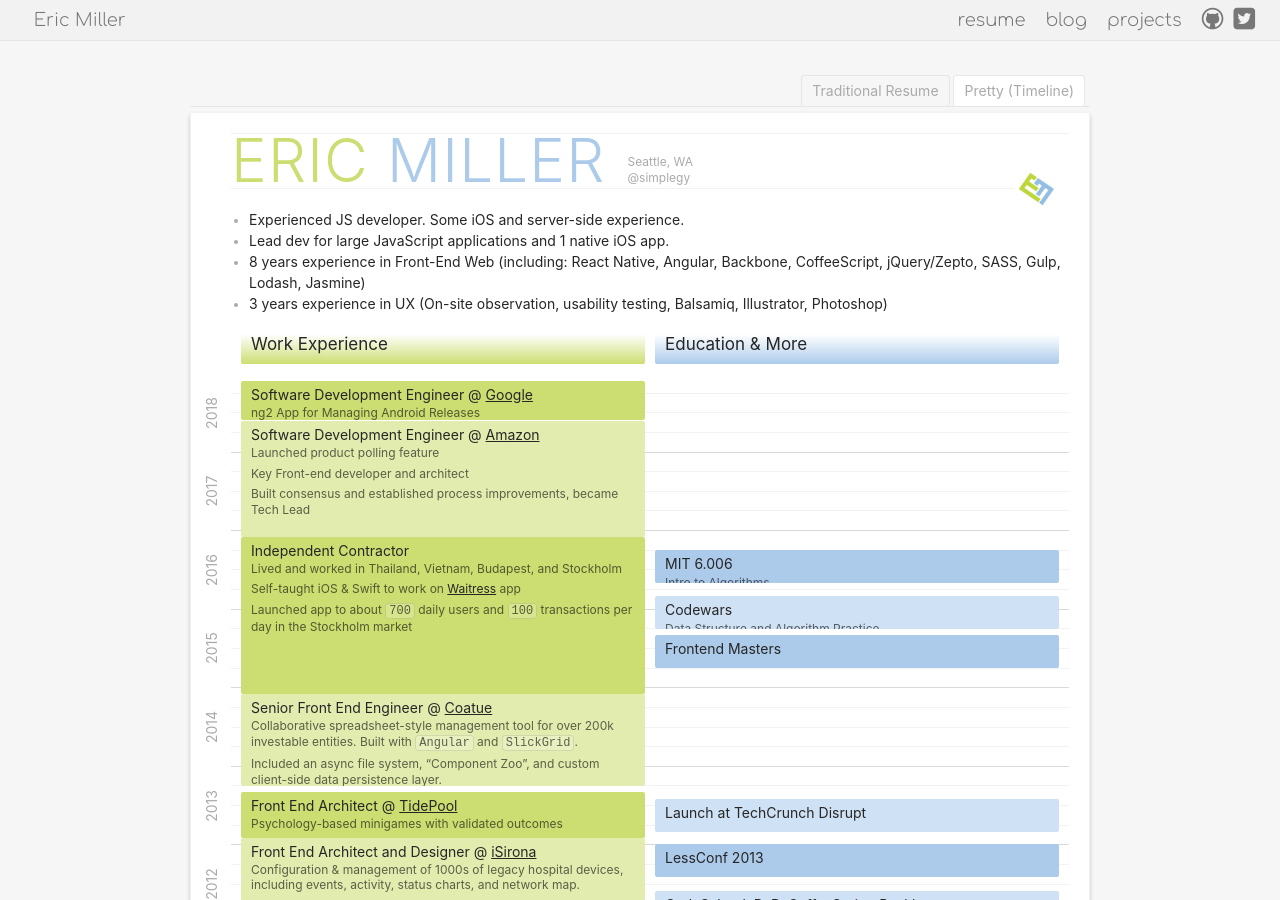
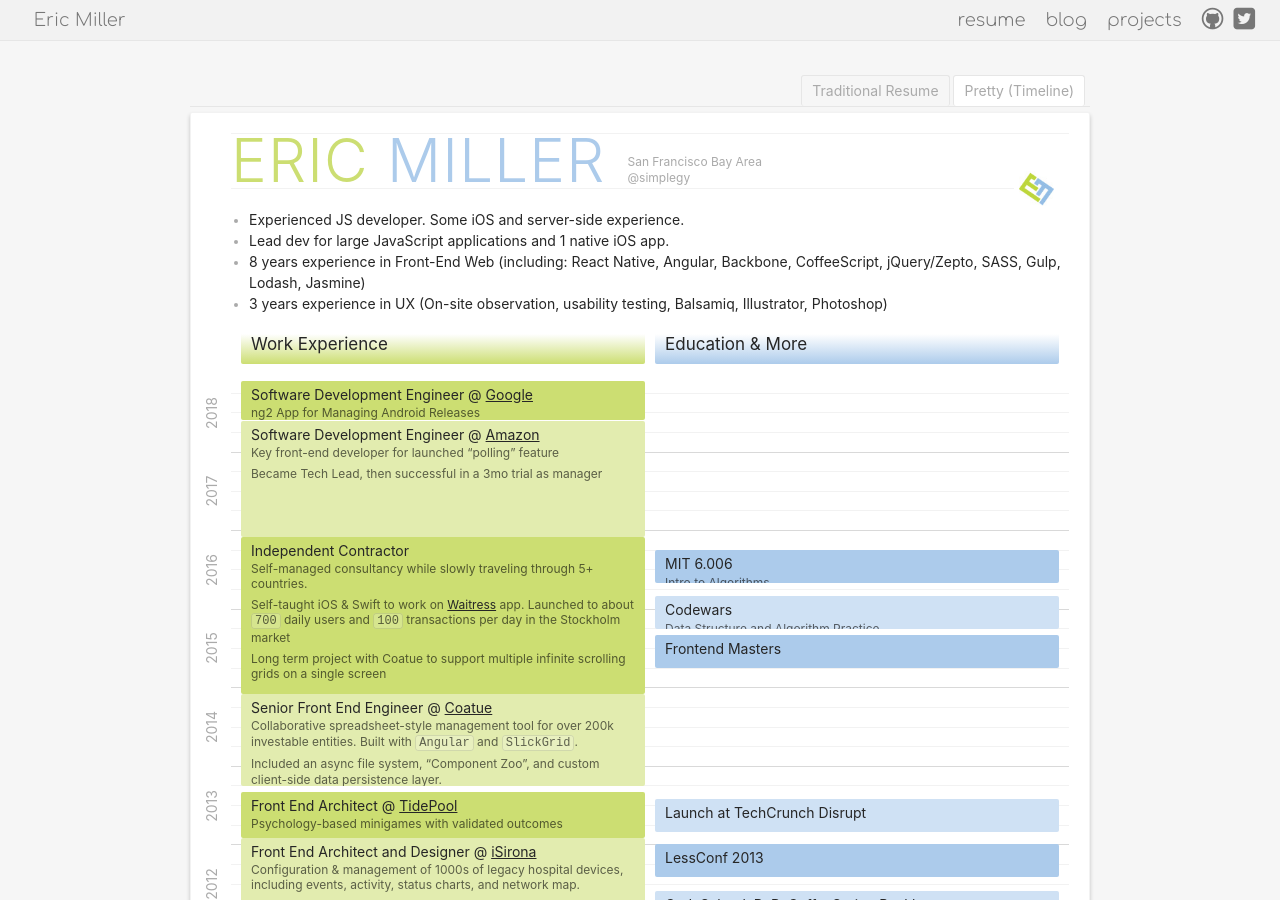
Before and after one commit to SimplGy/simplgy.github.io, a Jekyll site: the page built from resume/pretty.html, in a window 1280 px wide and 900 px high. Built offline with Jekyll 4.4.1, drawn with Linux system fonts in a browser that asks for light colours.

Commit message:
update location info

```diff
--- a/_data/me.yml
+++ b/_data/me.yml
@@ -14,7 +14,7 @@
 firstName: Eric
 lastName: Miller
 email: hi@simple.gy
-location: Seattle, WA
+location: San Francisco Bay Area
 twitter: https://twitter.com/SimplGy
 twitterHandle: "@simplegy"
 instagramHandle: "@simplegy"
--- a/_data/work.yml
+++ b/_data/work.yml
@@ -6,26 +6,22 @@
   description: |
     * ng2 App for Managing Android Releases
 
-
 - name: Software Development Engineer @ [Amazon](http://amazon.com)
   to: 2018-05-22
   from: 2017-01-01
   companyLink: amazon.com
   description: |
-    * Launched product polling feature
-    * Key Front-end developer and architect
-    * Built consensus and established process improvements, became Tech Lead
-
+    * Key front-end developer for launched "polling" feature
+    * Became Tech Lead, then successful in a 3mo trial as manager
 
 - name: Independent Contractor
   to: 2016-12-01
   from: 2015-01-01
   companyLink: www.simple.gy
   description: |
-    * Lived and worked in Thailand, Vietnam, Budapest, and Stockholm
-    * Self-taught iOS & Swift to work on [Waitress](https://itunes.apple.com/app/waitress/id874437345) app
-    * Launched app to about `700` daily users and `100` transactions per day in the Stockholm market
-
+    * Self-managed consultancy while slowly traveling through 5+ countries.
+    * Self-taught iOS & Swift to work on [Waitress](https://itunes.apple.com/app/waitress/id874437345) app. Launched to about `700` daily users and `100` transactions per day in the Stockholm market
+    * Long term project with Coatue to support multiple infinite scrolling grids on a single screen
 
 - name: Senior Front End Engineer @ [Coatue](http://coatue.com)
   location: San Francisco Bay Area, CA
```
